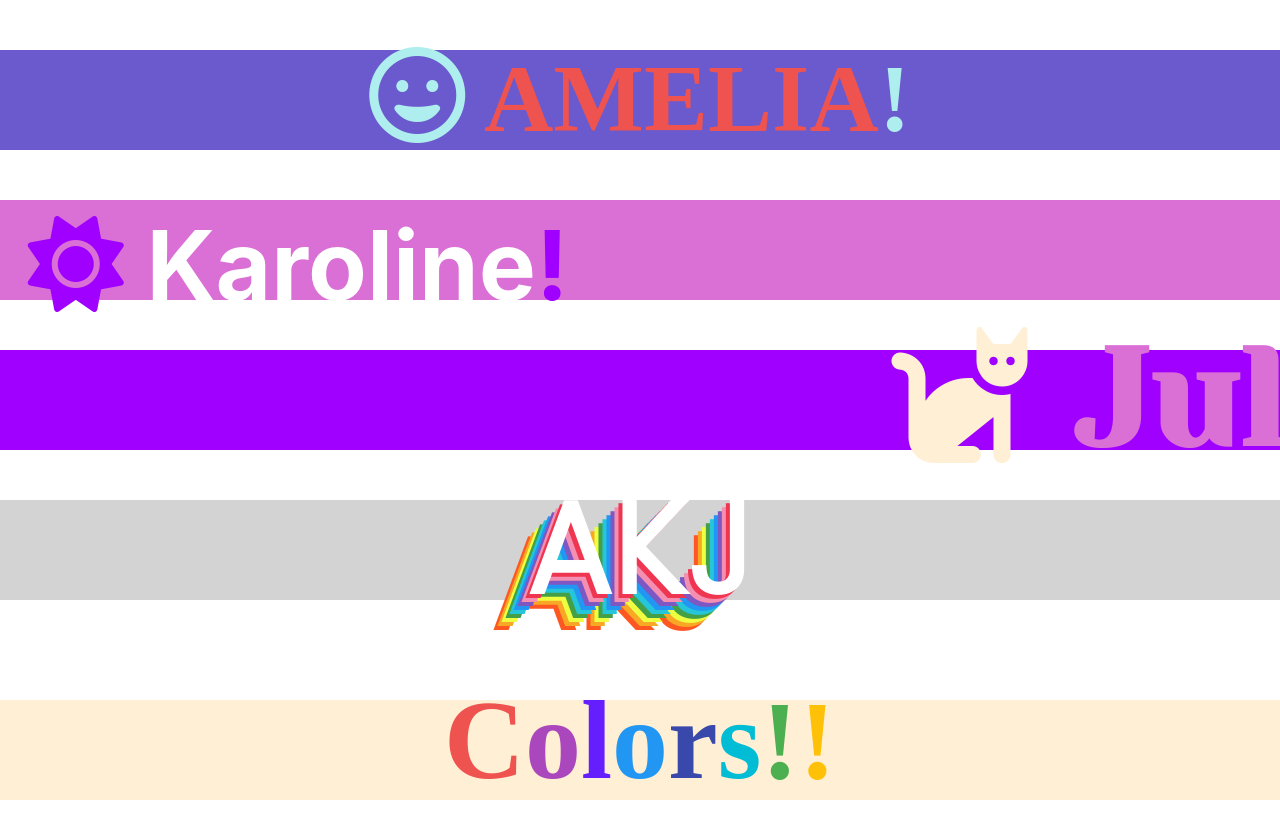
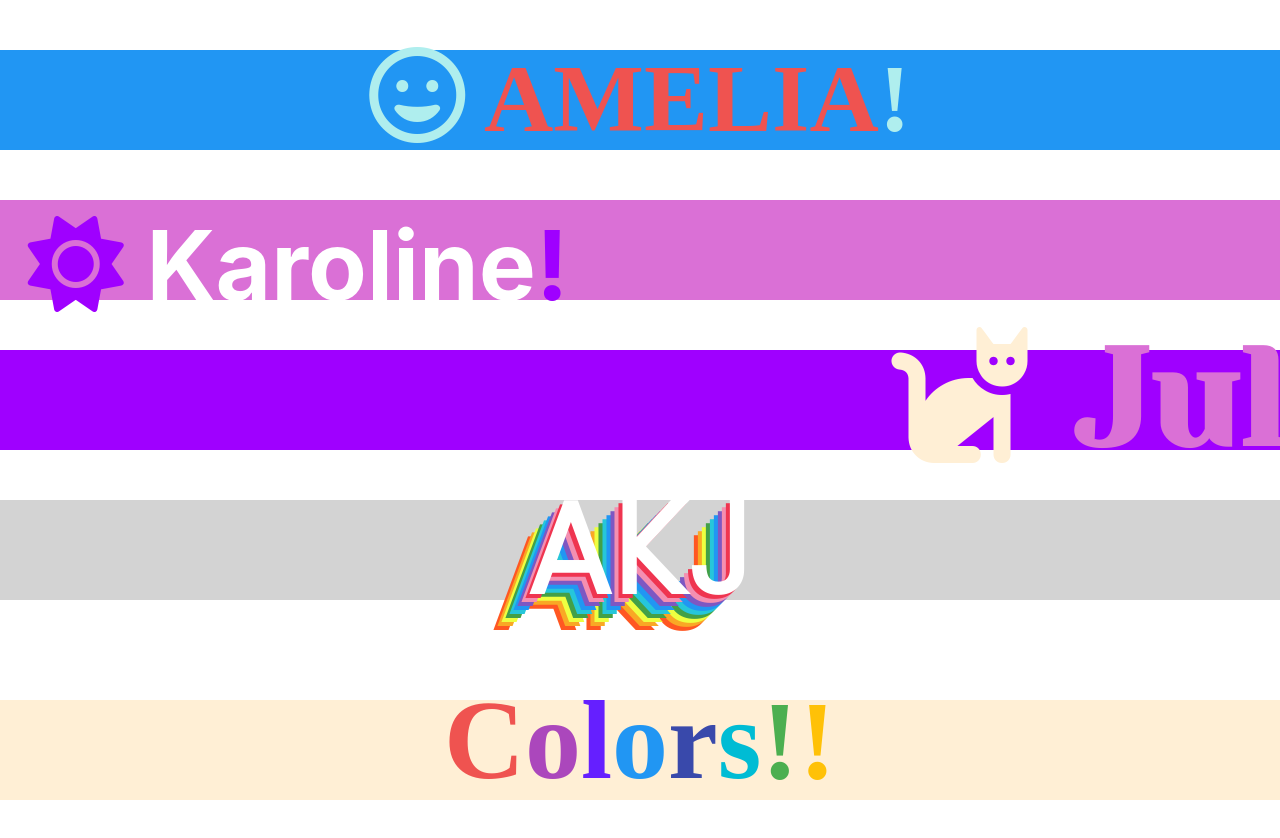
Before and after one commit to katarzyna-kw/css-animation-fun, a React (Create React App) app: page / in a window 1280 px wide. Shown: the top 838 px of the page. Built offline with nearby package versions, Linux system fonts and the light colour scheme; a web font is replaced by a local one.

Commit message:
.Amelia color change

```diff
--- a/src/components/Amelia.css
+++ b/src/components/Amelia.css
@@ -4,7 +4,7 @@
     margin-top: 50px;
     width:100%;
     display: flex;
-    background-color: slateblue;
+    background-color: #2196f3;
     justify-content: center;
     align-items: center;
     font-family: Shrikhand;
```
